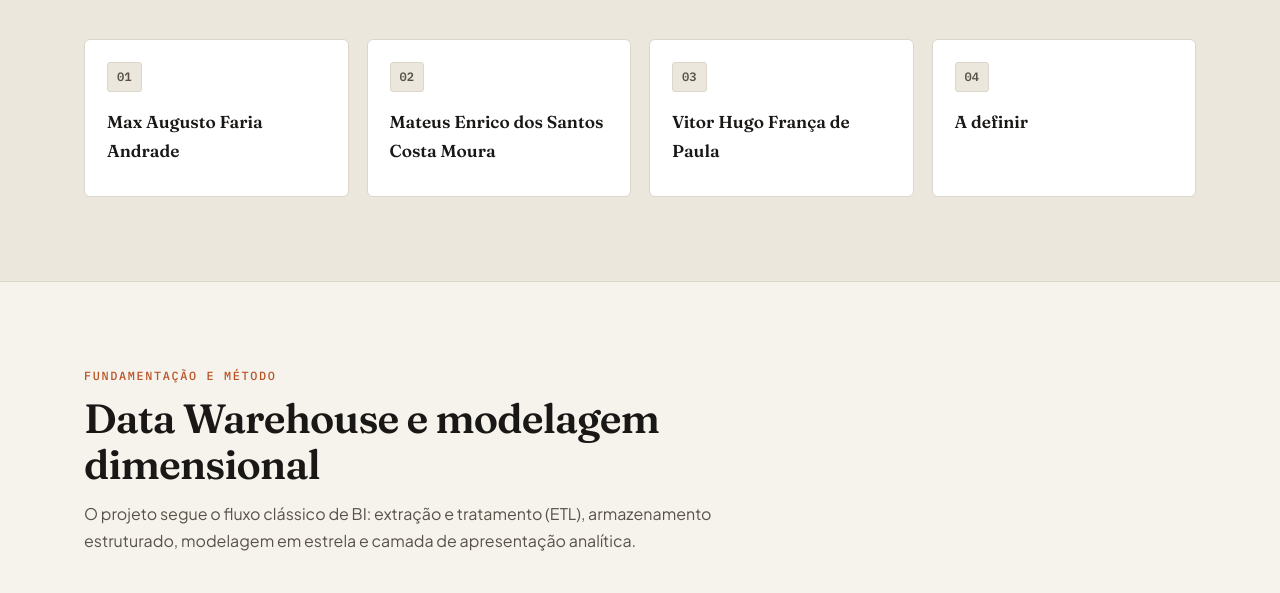
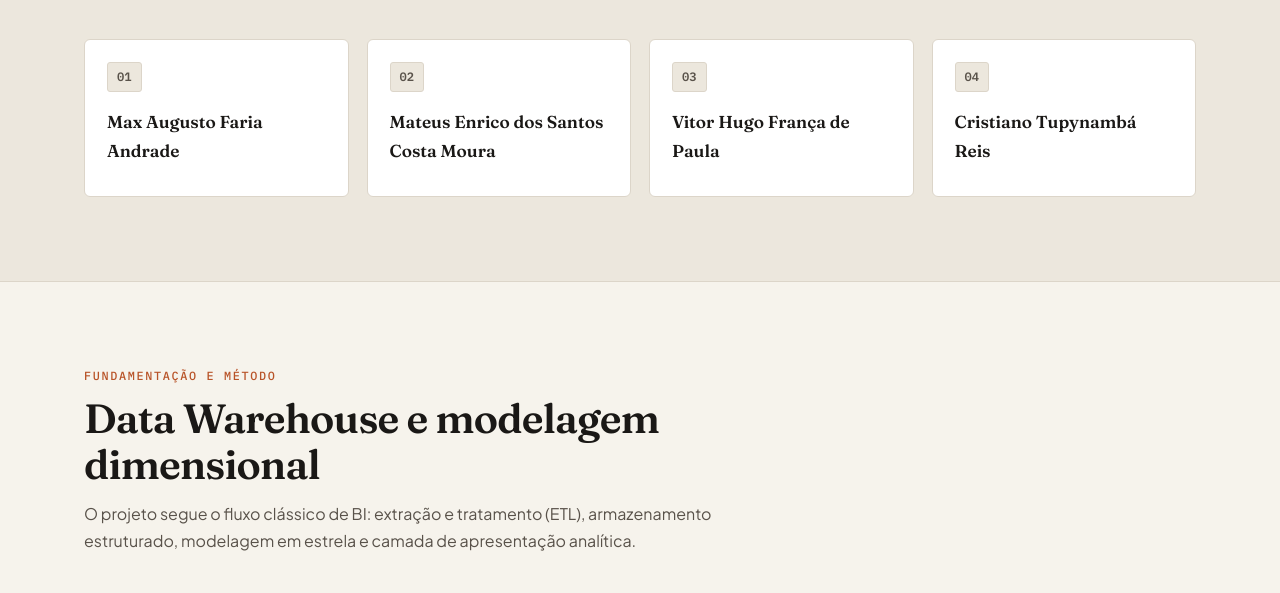
Before and after one commit to Max-Augusto/Trabalho-Pratico-BI, a plain HTML site: page index.html in a window 1280 px wide. Shown: the part 1920-2513 px from the top of the page. Drawn offline with Linux system fonts and the light colour scheme.

Commit message:
Adiciona integrante Cristiano Tupynamba Reis

```diff
--- a/index.html
+++ b/index.html
@@ -186,7 +186,7 @@
           </div>
           <div class="membro reveal">
             <div class="membro-avatar" aria-hidden="true">04</div>
-            <span class="membro-nome">A definir</span>
+            <span class="membro-nome">Cristiano Tupynambá Reis</span>
           </div>
         </div>
       </div>
```
